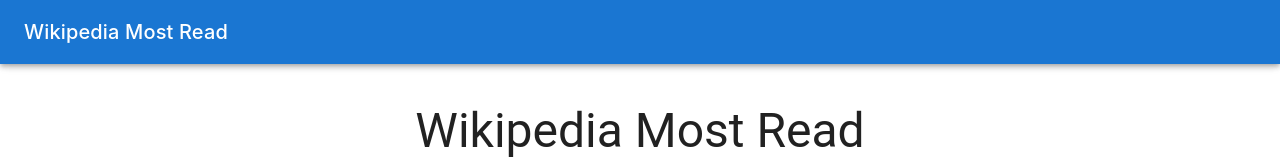
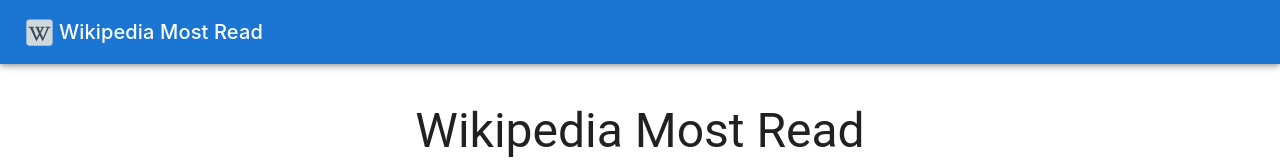
Before and after one commit to SwarnaKishore/wikipedia-most-read, a React (Create React App) app: page / in a window 1280 px wide. Shown: the top 160 px of the page. Built offline with nearby package versions, Linux system fonts and the light colour scheme; no server answers.

Commit message:
added wikipedia icon in the app bar

```diff
--- a/package.json
+++ b/package.json
@@ -14,6 +14,7 @@
     "date-fns": "^2.16.1",
     "react": "^17.0.1",
     "react-dom": "^17.0.1",
+    "react-icons": "^4.1.0",
     "react-scripts": "4.0.1",
     "web-vitals": "^0.2.4"
   },
--- a/src/App.css
+++ b/src/App.css
@@ -79,3 +79,9 @@
 .MuiTypography-h6 {
     font-family: inherit !important;
 }
+
+.Wiki-icon {
+  position: relative;
+  right: 2px;
+  font-size: 35px;
+}
--- a/src/App.js
+++ b/src/App.js
@@ -11,6 +11,7 @@
 import DateFnsUtils from '@date-io/date-fns';
 import Link from '@material-ui/core/Link';
 import CircularProgress from '@material-ui/core/CircularProgress';
+import { FcWikipedia } from 'react-icons/fc';
 
 class App extends Component {
   state = {
@@ -77,8 +78,9 @@
       <React.Fragment>
         <AppBar position="relative" className="App-bar" >
           <Toolbar>
+          <FcWikipedia className="Wiki-icon"/>
             <Typography variant="h6" color="inherit" noWrap>
-              Wikipedia Most Read
+             Wikipedia Most Read
             </Typography>
           </Toolbar>
         </AppBar>
```
Also changed, not shown: 2 other files (tests, documents, lock files or other folders).
